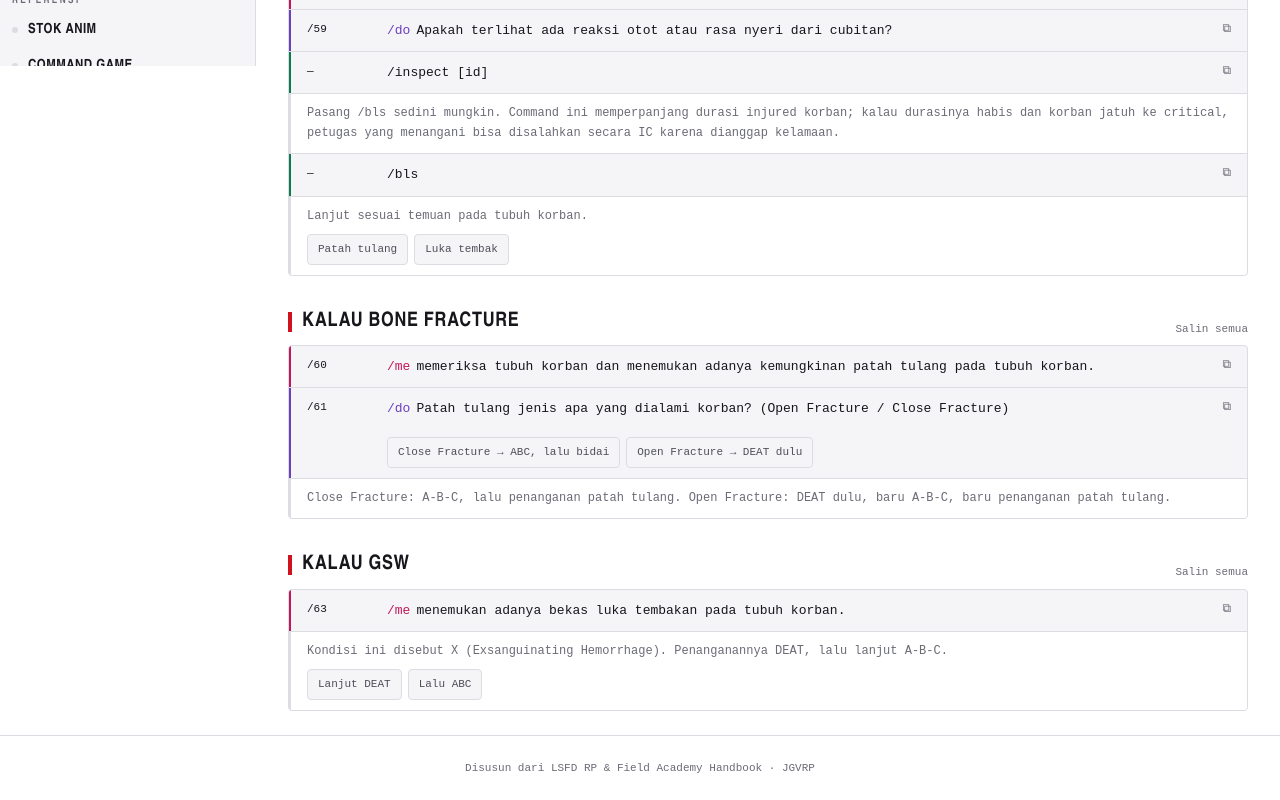
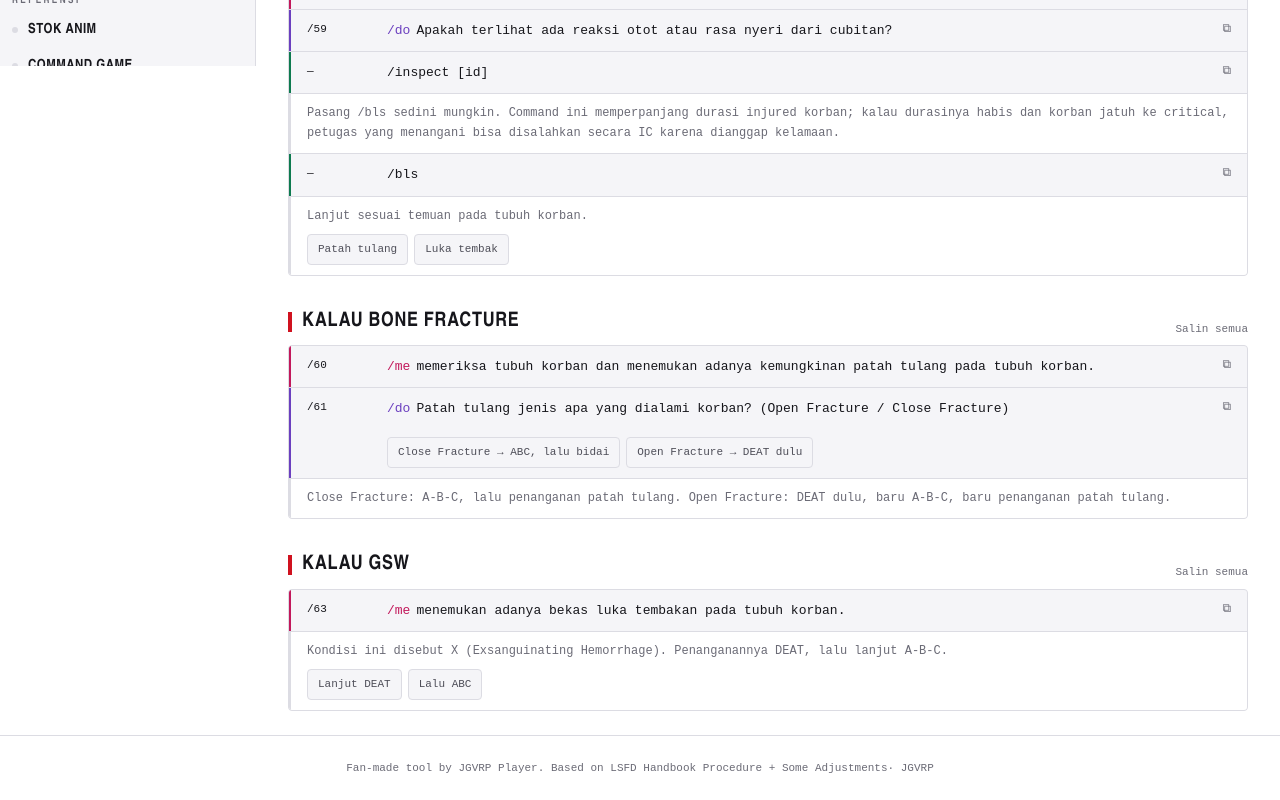
Before and after one commit to viend987/ems, a React (Vite) app: page / in a window 1280 px wide. Shown: the part 885-1685 px from the top of the page. Built offline with nearby package versions, Linux system fonts and the light colour scheme.

Commit message:
re edit footer

```diff
--- a/src/App.jsx
+++ b/src/App.jsx
@@ -118,7 +118,7 @@ export default function App() {
       </div>
 
       <footer className="border-t border-line px-4 py-6 text-center text-[11px] text-muted sm:px-6">
-        Disusun dari LSFD RP &amp; Field Academy Handbook · JGVRP
+        Fan-made tool by JGVRP Player. Based on LSFD Handbook Procedure + Some Adjustments· JGVRP
       </footer>
     </div>
   )
```
